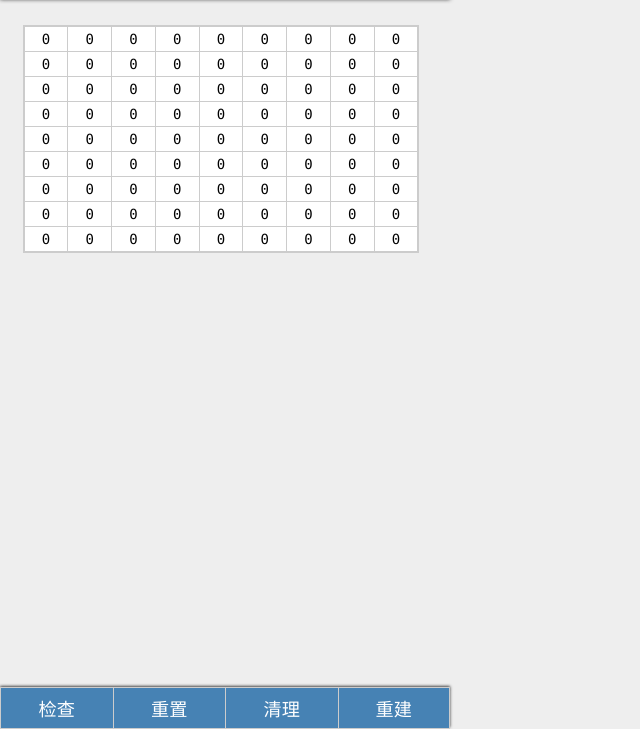
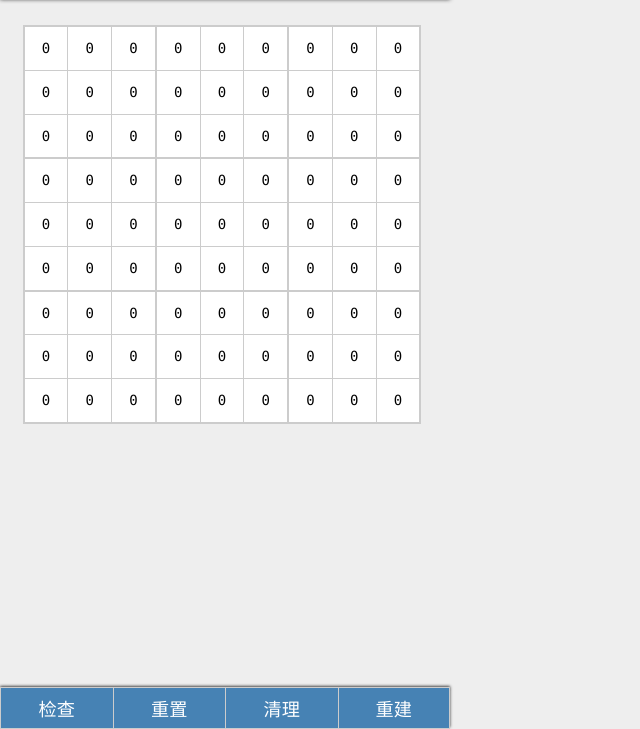
Before and after one commit to August-Z/SudokuGame, a plain HTML site: page www/index.html in a window 1280 px wide. Shown: the part 71-800 px from the top of the page, without its empty margins (0-640 px from the left). Drawn offline with nearby package versions, Linux system fonts and the light colour scheme.

Commit message:
编写 layout 方法实现不同设配的小方块高度适配。。。

```diff
--- a/src/js/index.js
+++ b/src/js/index.js
@@ -29,6 +29,19 @@ class Grid {
         this._$container.append($divArray);
 
     }
+
+    layout() {
+        const width = $("span:first", this._$container).width(); //取得小方块的宽度
+        //适配不同的屏幕产生的小方块宽度，让它的高度与其宽度相等
+        $("span", this._$container).height(width)
+            .css({
+                "line-height": `${width}px`,
+                "font-size": width < 32 ? `${width / 2}` : ""
+            });
+    }
+
 }
 
-new Grid($("#container")).build();
+const grid = new Grid($("#container")); //创建实例
+grid.build();   //开始构建
+grid.layout();  //调整高度
--- a/src/less/main.less
+++ b/src/less/main.less
@@ -50,6 +50,10 @@ body {
       border-bottom-width: 0;
       background: white;
 
+      &.col_g_right {
+        border-right-width: 1px;
+      }
+
       &:first-child {
         border-left-width: 2px;
       }
@@ -57,7 +61,12 @@ body {
       &:last-child {
         border-right-width: 2px;
       }
+    }
 
+    &.row_g_bottom {
+      > span {
+        border-bottom-width: 1px;
+      }
     }
 
     &:first-child {
--- a/www/js/index.js
+++ b/www/js/index.js
@@ -104,12 +104,24 @@ var Grid = function () {
 
             this._$container.append($divArray);
         }
+    }, {
+        key: "layout",
+        value: function layout() {
+            var width = $("span:first", this._$container).width(); //取得小方块的宽度
+            //适配不同的屏幕产生的小方块宽度，让它的高度与其宽度相等
+            $("span", this._$container).height(width).css({
+                "line-height": width + "px",
+                "font-size": width < 32 ? "" + width / 2 : ""
+            });
+        }
     }]);
 
     return Grid;
 }();
 
-new Grid($("#container")).build();
+var grid = new Grid($("#container"));
+grid.build();
+grid.layout();
 
 /***/ }),
 /* 1 */
```
Also changed, not shown: README.md, www/css/main.css, 1 other file.
